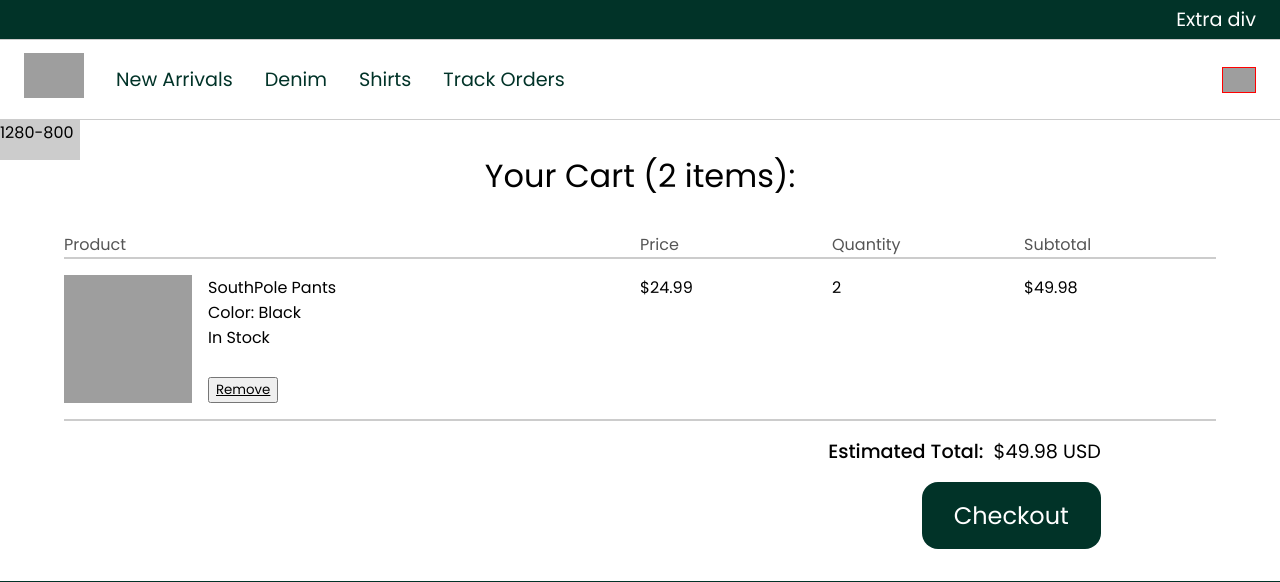
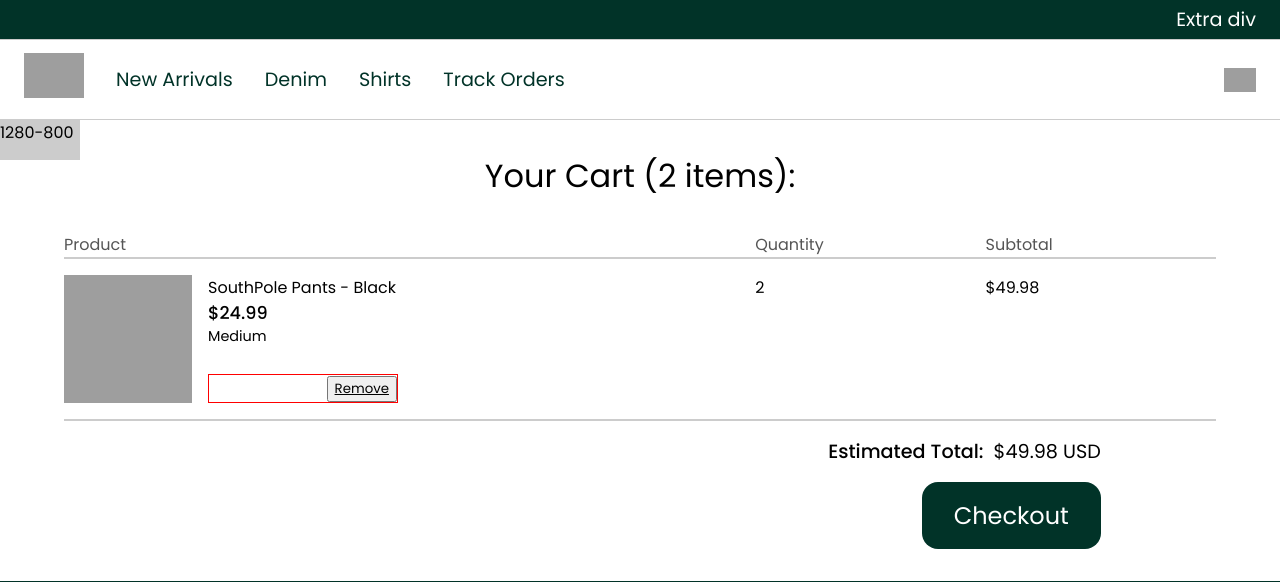
Before and after one commit to emurrin14/BetaFrayedWebsite, a Django app: page /cart in a window 1280 px wide; the page is wider, and only the part inside the window is pictured. Shown: the top 582 px of that part. Run offline with Django 5.2, Linux system fonts and the light colour scheme; data comes from the database, SQL or seed files in the repository; both versions use the stored data as it was after the commit; parts of the project's set-up code (start-up, migrations or seed data) failed here and were passed over; some libraries are stand-ins or nearby versions; grey boxes are pictures that could not be loaded.

Commit message:
responsive mobile cart

```diff
--- a/BetaFrayedApp/static/css/cart.css
+++ b/BetaFrayedApp/static/css/cart.css
@@ -53,9 +53,16 @@ main {
   flex: 1;
   color: var(--bglight);
 }
-.CartInfoTopbar p:nth-child(4) {
-  flex: 1;
-  color: var(--bglight);
+/*HIDE TOPBAR DESCRIPTORS FOR MOBILE*/
+@media (max-width: 768px) {
+  .CartInfoTopbar {
+    display: none;
+  }
+  .ItemPrice,
+  .ItemQuantity,
+  .ItemTotal {
+    display: none;
+  }
 }
 
 .ItemContainer {
@@ -66,6 +73,12 @@ main {
   padding: 1rem 0;
   border-bottom: 2px solid #ccc;
 }
+.ItemDetailsContainer {
+  display: flex;
+  flex-direction: row;
+  width: 100%;
+}
+
 .ItemVariantDetailsContainer {
   display: flex;
   flex-direction: column;
@@ -95,10 +108,25 @@ main {
   height: 100%;
   object-fit: cover;
 }
-.ItemPrice,
+
 .ItemQuantity,
 .ItemTotal {
   flex: 1;
+}
+.ItemVariantDetailsPrice {
+  font-size: 1.1rem;
+  font-weight: 500;
+}
+.ItemVariantDetailsSize {
+  font-size: .9rem;
+}
+.ItemVariantDetailsQuantity {
+  display: flex;
+  flex-direction: row;
+  justify-content: space-between;
+  height: auto;
+  width: 100%;
+  border: 1px solid red;
 }
 
 .CheckoutContainer{
--- a/BetaFrayedApp/static/css/core.css
+++ b/BetaFrayedApp/static/css/core.css
@@ -140,7 +140,8 @@
 }
 .headerRight {
   display: inline-block;
-  border: 1px solid red;
+  position: relative;
+  text-decoration: none;
 }
 @media (max-width: 768px) {
   .headerRight{
--- a/BetaFrayedApp/templates/core/cart.html
+++ b/BetaFrayedApp/templates/core/cart.html
@@ -25,51 +25,55 @@
 <!-- ITEMS IN CART -->
 <div class="CartInfoTopbar">
   <p>Product</p>
-  <p>Price</p>
   <p>Quantity</p>
   <p>Subtotal</p>
 </div>
 <div class="CartContainer">
   {%for item in items%}
     <div class="ItemContainer">
+
       <div class="ItemDetails">
         <div class="ItemImage">
           <img src="{{ item.product.image0.url  }}" alt="{{ item.product.name }}">
         </div>
         <div class="ItemVariantDetailsContainer">
           <div class="ItemVariantDetails">
-              <p>{{ item.product.name }}</p>
-              {%if item.size%}
-                <p>Size: {{  item.size.name }}</p>
-              {%endif%}
-
-              {%if item.variant.color%}
-                <p>Color: {{  item.variant.color.name }}</p>
-              {%endif%}
-
-              {%if item.product.isinstock%}
-                <p class="ItemVariant">In Stock</p>
-              {%else%}
-                <p class="ItemVariant">Not In Stock</p>
-              {%endif%}
+            <p>
+              {{ item.product.name }}
+              {% if item.variant.color %}
+               - {{ item.variant.color.name }}
+              {% endif %}
+            </p>
+            <p class="ItemVariantDetailsPrice">
+              ${{ item.product.price_display }}
+            </p>
+            <p class="ItemVariantDetailsSize">
+              {{ item.variant.size }}
+            </p>
           </div>
           <!--REMOVE_FROM_CART  item.id indstead of index-->
-            <form method="post" action="{% url 'index' %}" id="removeFromCartForm">
+            <div class="ItemVariantDetailsQuantity">
+              <!--ITEM QUANTITY EDITOR-->
+              <div>
+
+              </div>
+              <!--REMOVE FROM CART BUTTON-->
+              <form method="post" action="{% url 'remove_from_cart' item.id %}" id="removeFromCartForm">
                 {% csrf_token %}
                 <button type="submit" id="removeFromCartButton" class="ItemRemove">Remove</button>
               </form>
+            </div>
 
         </div>
       </div>
-      <div class="ItemPrice">
-        ${{ item.product.price_display }}
-      </div>
+
       <div class="ItemQuantity">
         {{ item.quantity }}
       </div>
       <div class="ItemTotal">
         ${{ item.subtotal_display }}
       </div>
+
     </div>
   {%endfor%}
     <div class="CheckoutContainer">
--- a/BetaFrayedApp/urls.py
+++ b/BetaFrayedApp/urls.py
@@ -7,4 +7,5 @@ urlpatterns = [
   path('product/<slug:slug>/', views.Product_View, name='product'),
   path('cart', views.cart_view, name='cart'),
   path('add-to-cart/<int:product_id>/', views.add_to_cart, name='add_to_cart'),
+  path('remove_from_cart/<int:item_id>/', views.remove_from_cart, name='remove_from_cart'),
 ]
```
Also changed, not shown: BetaFrayedApp/templates/core/product.html (+0 -19 lines), BetaFrayedApp/static/js/cart.js (added), db.sqlite3. Lines whose indentation alone changed are shown as unchanged.
